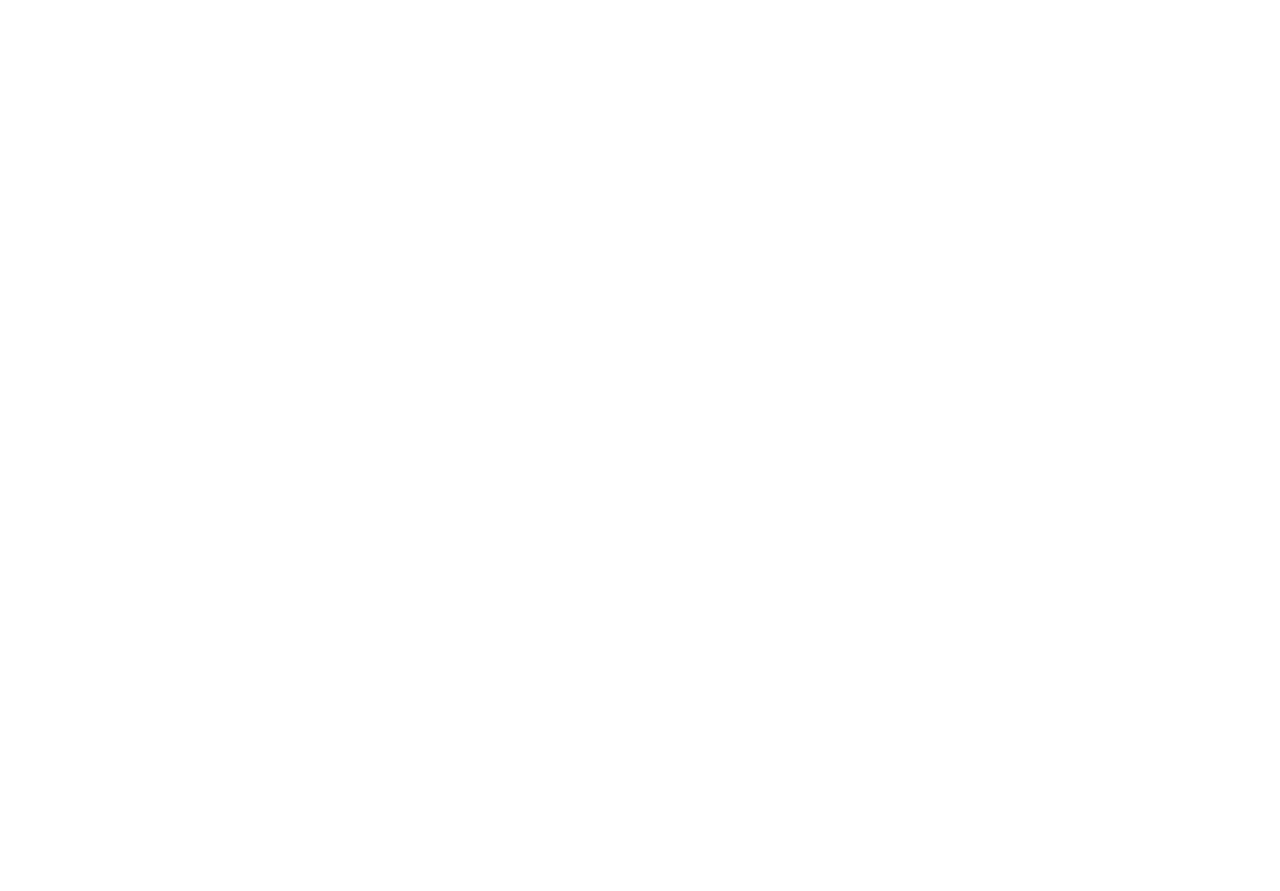
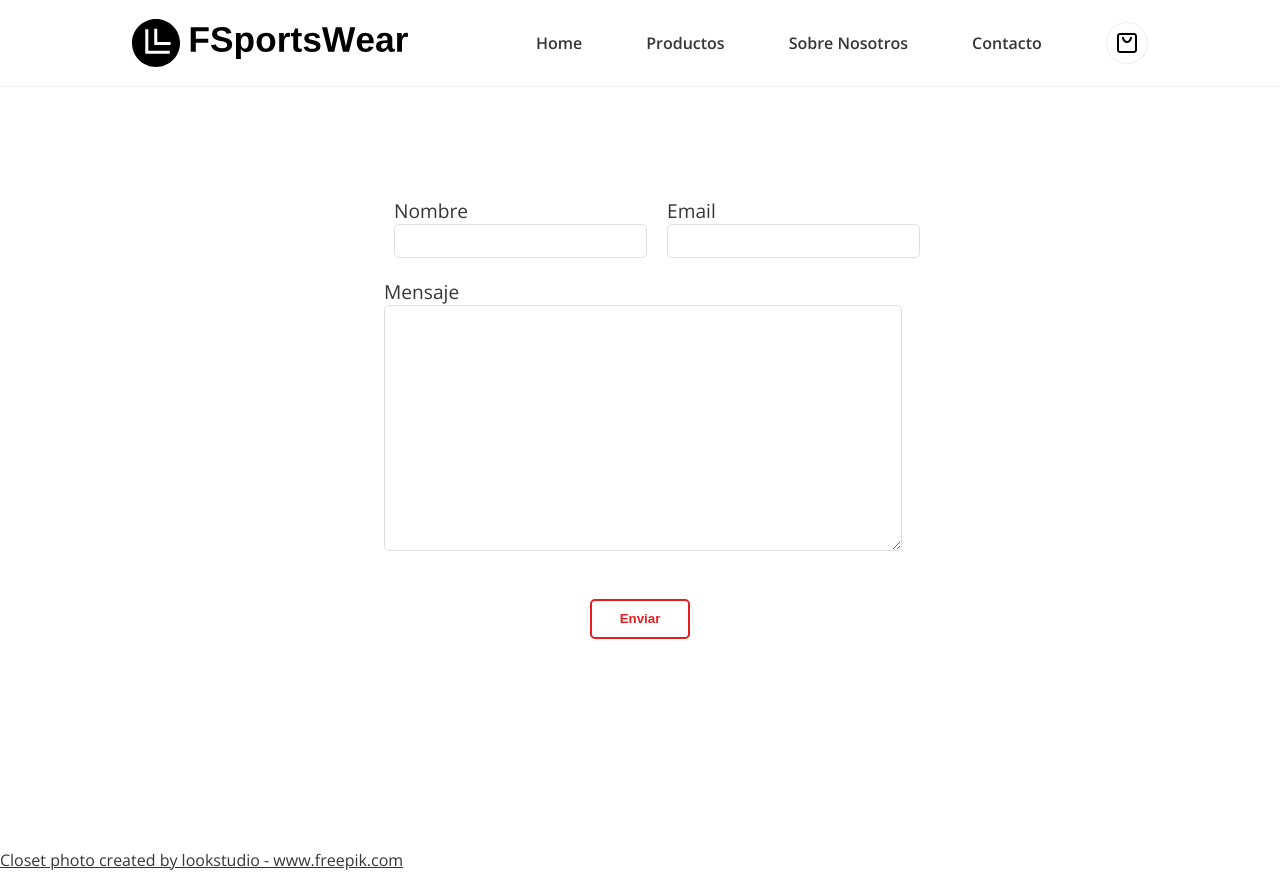
Before and after one commit to ValentinMarturet/react-ecommerce, a React (Vite) app: page /contact in a window 1280 px wide. Before the commit this address had no page. Before the commit the page ends 800 px from the top, so only its background shows below. Built offline with nearby package versions, Linux system fonts and the light colour scheme.

Commit message:
agregando pagina de contacto

```diff
--- a/package.json
+++ b/package.json
@@ -9,6 +9,7 @@
     "preview": "vite preview"
   },
   "dependencies": {
+    "@emailjs/browser": "^3.6.2",
     "@reduxjs/toolkit": "^1.8.4",
     "react": "^18.2.0",
     "react-dom": "^18.2.0",
@@ -16,7 +17,8 @@
     "react-redux": "^8.0.2",
     "react-router-dom": "^6.3.0",
     "react-slick": "^0.29.0",
-    "slick-carousel": "^1.8.1"
+    "slick-carousel": "^1.8.1",
+    "sweetalert2": "^11.4.29"
   },
   "devDependencies": {
     "@types/react": "^18.0.15",
--- /dev/null
+++ b/src/Components/Contact/ContactForm/ContactForm.jsx
@@ -0,0 +1,129 @@
+import React, { useState } from "react";
+import styles from "./ContactForm.module.css";
+import emailjs from "@emailjs/browser";
+import Swal from "sweetalert2";
+//dependencias con emailjs y sweetalert 2
+const initialState = {
+  user_name: "",
+  user_email: "",
+  message: "",
+};
+
+const ContactForm = () => {
+  const [form, setForm] = useState(initialState);
+
+  const isValidEmail = (email) => {
+    // return /\S+@\S+\.\S+/.test(email);
+    return /\S+@\S+/.test(email);
+  };
+
+  const handleChange = (e) => {
+    e.preventDefault();
+    setForm({
+      ...form,
+      [e.target.name]: e.target.value,
+    });
+  };
+
+  const handleSubmit = (e) => {
+    if (
+      form.user_name !== "" &&
+      isValidEmail(form.user_email) &&
+      form.message !== ""
+    ) {
+      e.preventDefault();
+      emailjs
+        .send(
+          "service_55fso6m",
+          "contact_form",
+          form,
+          import.meta.env.VITE_EMAILJS_PUBLICKEY
+        )
+        .then((res) => {
+          console.log(res.text);
+        })
+        .then(() => {
+          setForm(initialState);
+          Swal.fire({
+            title: "Mensaje enviado!",
+            text: "Muchas gracias por contactarme!",
+            icon: "success",
+            confirmButtonText: "Ok",
+            buttonsStyling: false,
+            customClass: {
+              confirmButton: styles.alert_button,
+            },
+          });
+        })
+        .catch((error) => {
+          Swal.fire({
+            title: "Oh No!",
+            text: "Hubo un error al enviar el mensaje, por favor inténtelo mas tarde",
+            icon: "error",
+            confirmButtonText: "Ok",
+            buttonsStyling: false,
+            customClass: {
+              confirmButton: styles.alert_button,
+            },
+          });
+          console.log(error.text);
+        });
+    }
+  };
+
+  return (
+    <div className={styles.container}>
+      <form className={styles.form}>
+        <div className={styles.top_form}>
+          <span className={styles.data_form}>
+            <label className={styles.label} for="user_name">
+              Nombre
+            </label>
+            <input
+              className={styles.input_data}
+              required
+              type="text"
+              name="user_name"
+              value={form.user_name}
+              onChange={handleChange}
+            />
+          </span>
+          <span className={styles.data_form}>
+            <label className={styles.label} for="user_email">
+              Email
+            </label>
+            <input
+              className={styles.input_data}
+              required
+              type="email"
+              name="user_email"
+              value={form.user_email}
+              onChange={handleChange}
+            />
+          </span>
+        </div>
+        <div className={styles.bottom_form}>
+          <label className={styles.label} for="message">
+            Mensaje
+          </label>
+          <textarea
+            className={styles.msg_box}
+            required
+            type="text"
+            name="message"
+            value={form.message}
+            onChange={handleChange}
+          />
+          <input
+            className={styles.send_btn}
+            type="submit"
+            value="Enviar"
+            onClick={handleSubmit}
+          />
+        </div>
+      </form>
+    </div>
+  );
+};
+
+export default ContactForm;
--- /dev/null
+++ b/src/Components/Contact/ContactForm/ContactForm.module.css
@@ -0,0 +1,134 @@
+.container {
+  width: 100%;
+  display: flex;
+  justify-content: center;
+}
+
+.form {
+  width: 100%;
+  max-width: 600px;
+  display: flex;
+  flex-direction: column;
+  align-items: center;
+}
+
+.top_form {
+  margin-inline: auto;
+  width: 100%;
+  display: flex;
+  flex-direction: column;
+}
+
+.data_form {
+  width: 100%;
+  display: flex;
+  flex-direction: column;
+  padding: 10px;
+}
+
+.bottom_form {
+  width: 100%;
+  padding: 10px;
+  display: flex;
+  flex-direction: column;
+}
+
+.msg_box {
+  width: 100%;
+  height: 15rem;
+  resize: vertical;
+  font-size: 1.2rem;
+  border-radius: 5px;
+  border-color: #dfdfdf;
+}
+
+.msg_box:focus {
+  outline: none;
+}
+
+.send_btn,
+.alert_button {
+  align-self: center;
+  min-width: 100px;
+  width: 100px;
+  height: 40px;
+  color: #e81d1d;
+  padding: 5px 10px;
+  font-weight: 600;
+  cursor: pointer;
+  transition: all 0.3s ease;
+  position: relative;
+  display: inline-block;
+  outline: none;
+  border-radius: 5px;
+  border: 2px solid #e81d1d;
+  background: none;
+  /* margin-inline: 1rem; */
+  margin-top: 3rem;
+}
+.send_btn:hover,
+.alert_button:hover {
+  background: #e81d1d;
+  color: #fff;
+}
+
+.label {
+  font-size: 1.2rem;
+  font-weight: 400;
+  color: #353535;
+}
+
+.input_data {
+  font-size: 1.2rem;
+  padding-block: 0.3rem;
+  border-radius: 5px;
+  border-width: 1px;
+  border-style: solid;
+  border-color: #dfdfdf;
+}
+
+.input_data:focus {
+  outline: none;
+}
+
+@media (min-width: 640px) {
+  .form {
+    width: 100%;
+    display: flex;
+    flex-direction: column;
+    align-items: center;
+  }
+}
+@media (min-width: 768px) {
+  .form {
+    width: 80%;
+    display: flex;
+    flex-direction: column;
+    align-items: center;
+  }
+  .data_form {
+    width: 50%;
+  }
+  .top_form {
+    flex-direction: row;
+  }
+}
+@media (min-width: 1024px) {
+  .form {
+    width: 50%;
+    display: flex;
+    flex-direction: column;
+    align-items: center;
+  }
+}
+@media (min-width: 1280px) {
+  .form {
+    width: 40%;
+    display: flex;
+    flex-direction: column;
+    align-items: center;
+  }
+  .container {
+    margin-top: 100px;
+  }
+}
--- /dev/null
+++ b/src/pages/Contact/Contact.jsx
@@ -0,0 +1,13 @@
+import React from 'react'
+import ContactForm from '../../Components/Contact/ContactForm/ContactForm'
+import Layout from '../../Components/Layout/Layout'
+
+const Contact = () => {
+  return (
+    <Layout>
+        <ContactForm />
+    </Layout>
+  )
+}
+
+export default Contact
--- a/src/routes/AppRoutes.jsx
+++ b/src/routes/AppRoutes.jsx
@@ -5,6 +5,7 @@
 import ProductDetails from "../pages/ProductDetails/ProductDetails";
 import { useDispatch } from "react-redux";
 import { allProducts } from "../reducers/productSlice";
+import Contact from "../pages/Contact/Contact";
 
 const AppRoutes = () => {
   const dispatch = useDispatch();
@@ -18,6 +19,7 @@
       <Route path="/" element={<Home />} />
       <Route path="/products" element={<Products />} />
       <Route path="/products/:productId" element={<ProductDetails />} />
+      <Route path="/contact" element={<Contact />} />
     </Routes>
   );
 };
```
Also changed, not shown: 2 other files (tests, documents, lock files or other folders).
